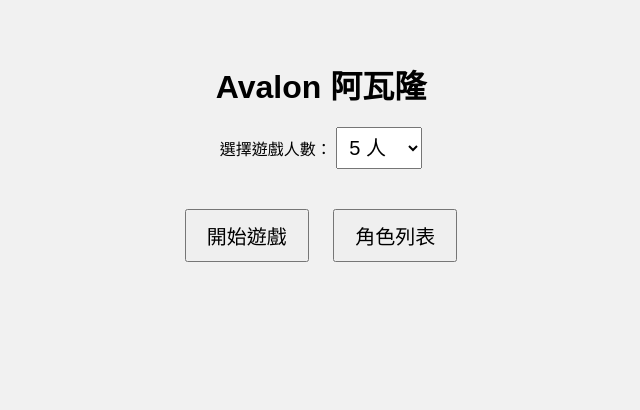
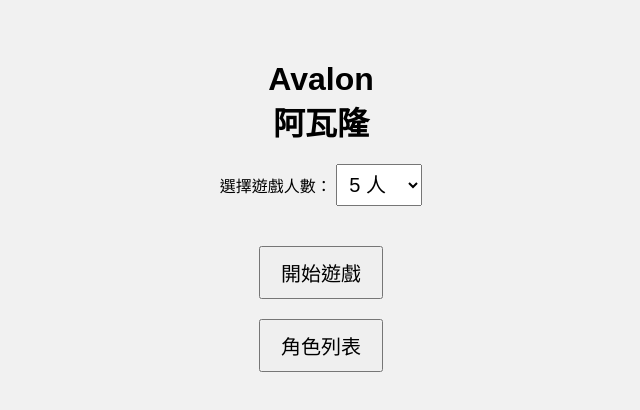
Before and after one commit to avalon-game/avalon-game.github.io, a plain HTML site: page index.html in a window 1280 px wide. Shown: the whole page, without its empty margins (319-959 px from the left). Drawn offline with Linux system fonts and the light colour scheme.

Commit message:
Update index.html

```diff
--- a/index.html
+++ b/index.html
@@ -8,7 +8,10 @@
 </head>
 <body>
     <div class="container">
-        <h1>Avalon 阿瓦隆</h1>
+        <h1>
+            Avalon<br>
+            <span class="subtitle">阿瓦隆</span>
+        </h1>
 
         <label for="player-count">選擇遊戲人數：</label>
         <select id="player-count">
@@ -21,7 +24,7 @@
         </select>
 
         <div class="button-group">
-            <button onclick="startGame()">開始遊戲</button>
+            <button onclick="startGame()">開始遊戲</button><br>
             <button onclick="showRoleList()">角色列表</button>
         </div>
     </div>
@@ -30,11 +33,11 @@
         function startGame() {
             const count = document.getElementById("player-count").value;
             localStorage.setItem("playerCount", count);
-            window.location.href = "game.html";  // 之後你會自己建立這個頁面
+            window.location.href = "game.html";
         }
 
         function showRoleList() {
-            window.location.href = "roles.html";  // 之後你會自己建立這個頁面
+            window.location.href = "roles.html";
         }
     </script>
 </body>
```
